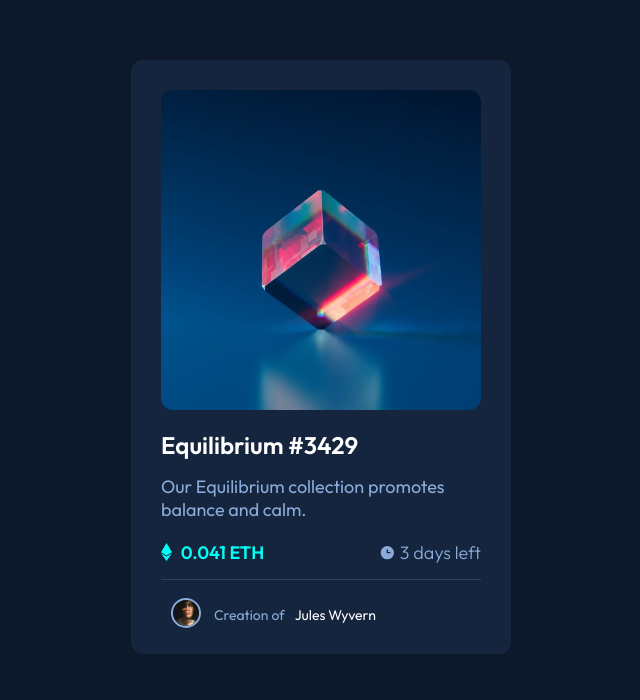
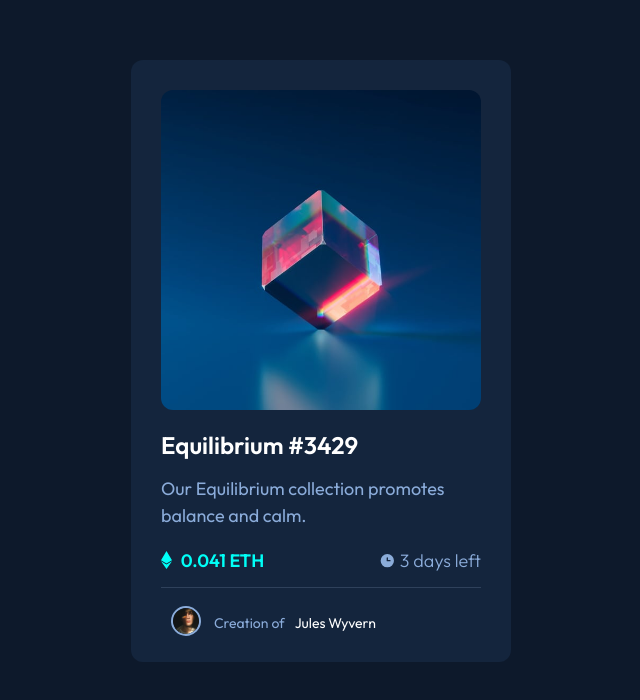
Before and after one commit to divyanshchauhan5/frontend-project-2, a plain HTML site: page index.html in a window 1280 px wide. Shown: the part 140-840 px from the top of the page, without its empty margins (319-959 px from the left). Drawn offline with Linux system fonts and the light colour scheme.

Commit message:
typo corrected  styles.cs

```diff
--- a/styles.css
+++ b/styles.css
@@ -26,16 +26,16 @@ body{
     margin: 200px auto;
 }
 
-.container *{
-}
+
 
 .container p{
-    font-weight: 400
-    line-height: ;
+    font-weight: 400;
+    line-height: 1.5em;
     font-size: 18px;
     margin-top: 15px;
 
 }
+
 .card-image{
     max-width: 100%;
     border-radius: 12px;
```
